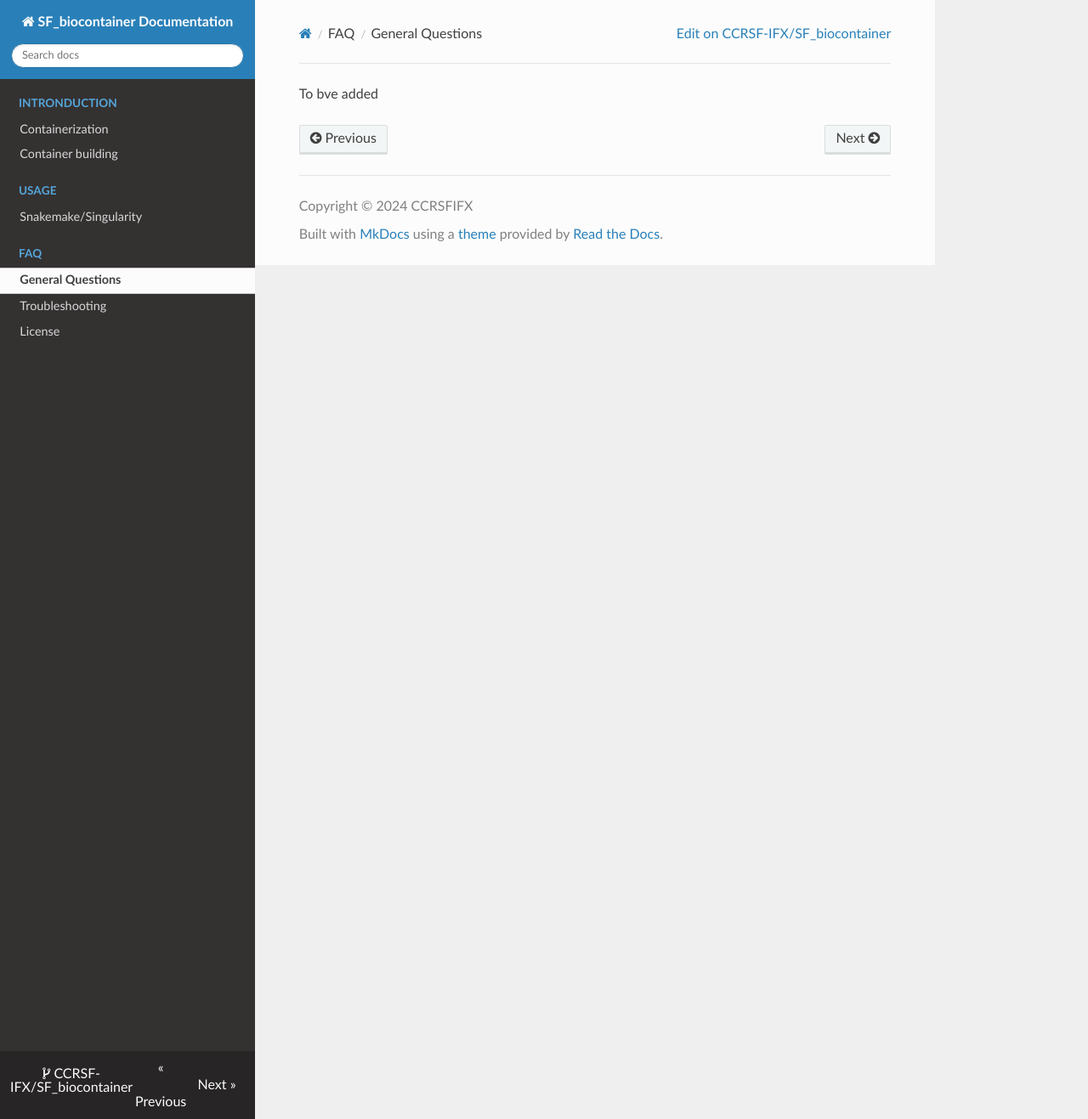
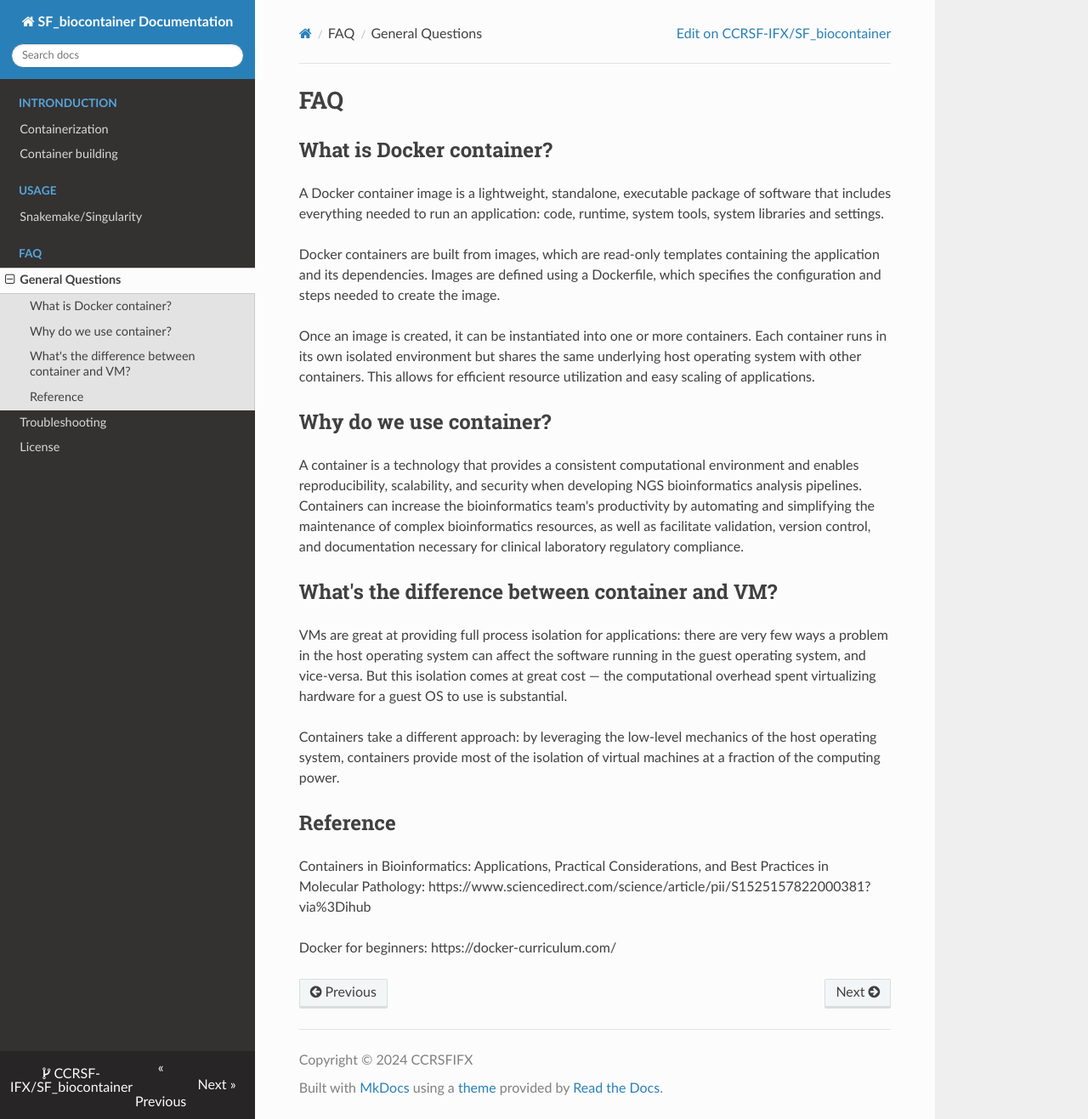
Before and after one commit to CCRSF-IFX/SF_biocontainer, an MkDocs documentation site: the page built from docs/general-questions.md, in a window 1280 px wide and 1317 px high. Shown: the whole window at 85% size. Built offline with MkDocs 1.6.1, drawn with Linux system fonts in a browser that asks for light colours; nearby versions of some CDN libraries.

Commit message:
Update general-questions.md

```diff
--- a/docs/general-questions.md
+++ b/docs/general-questions.md
@@ -1 +1,27 @@
-To bve added
+# FAQ
+
+## What is Docker container?
+
+A Docker container image is a lightweight, standalone, executable package of software that includes everything needed to run an application: code, runtime, system tools, system libraries and settings.
+
+Docker containers are built from images, which are read-only templates containing the application and its dependencies. Images are defined using a Dockerfile, which specifies the configuration and steps needed to create the image.
+
+Once an image is created, it can be instantiated into one or more containers. Each container runs in its own isolated environment but shares the same underlying host operating system with other containers. This allows for efficient resource utilization and easy scaling of applications.
+
+
+## Why do we use container?
+
+A container is a technology that provides a consistent computational environment and enables reproducibility, scalability, and security when developing NGS bioinformatics analysis pipelines. Containers can increase the bioinformatics team's productivity by automating and simplifying the maintenance of complex bioinformatics resources, as well as facilitate validation, version control, and documentation necessary for clinical laboratory regulatory compliance.
+
+## What's the difference between container and VM?
+
+
+VMs are great at providing full process isolation for applications: there are very few ways a problem in the host operating system can affect the software running in the guest operating system, and vice-versa. But this isolation comes at great cost — the computational overhead spent virtualizing hardware for a guest OS to use is substantial.
+
+Containers take a different approach: by leveraging the low-level mechanics of the host operating system, containers provide most of the isolation of virtual machines at a fraction of the computing power.
+
+## Reference
+
+Containers in Bioinformatics: Applications, Practical Considerations, and Best Practices in Molecular Pathology: https://www.sciencedirect.com/science/article/pii/S1525157822000381?via%3Dihub
+
+Docker for beginners: https://docker-curriculum.com/
```
